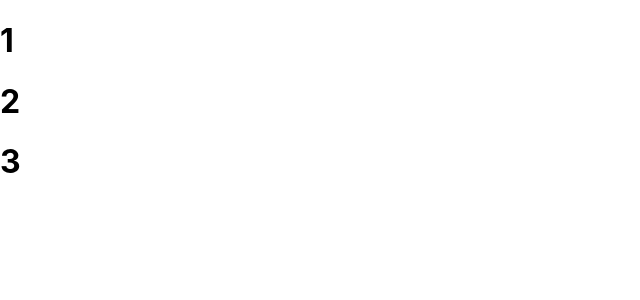
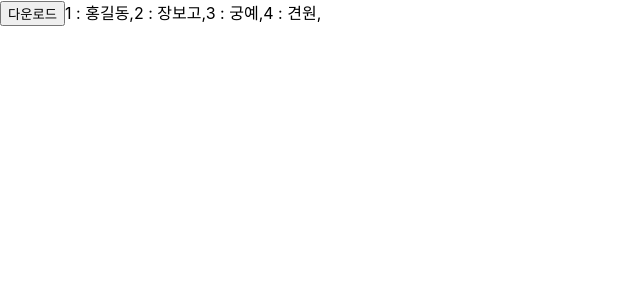
Before and after one commit to DuhanMo/react-study, a React (Create React App) app in the folder my-app/: page / in a window 1280 px wide. Shown: the top 300 px of the page, without its empty margins (0-640 px from the left). Built offline with nearby package versions, Linux system fonts and the light colour scheme.

Commit message:
useState

```diff
--- a/my-app/src/App.js
+++ b/my-app/src/App.js
@@ -1,6 +1,8 @@
 import logo from './logo.svg';
 import './App.css';
 import reactDom from 'react-dom';
+import { useState } from 'react';
+import Sub from './Sub';
 
 // 0. React 엔진 - 데이터 변경감지해서 UI 그려주는 엔진
 // 1. 실행과정 (index.html) -SPA
@@ -30,16 +32,58 @@ import reactDom from 'react-dom';
 //   );
 // }
 
+// function App() {
+//   let list = [1, 2, 3];
+
+//   // let number = 1; // 상태변수 , 상태값은 아님
+//   // 상태값으로 만든 후 리액트엔진이 관리하게 하려면
+//   const [number, setNumber] = useState(1); // React안에 hooks 라이브러리를 쓴 것. 상태값이 됨. UI와 동기화가 되어있음
+//   const add = () => {
+//     // number++ 사용불가 , setNumber로만 number변수 제어 가능
+//     setNumber(number + 1); // React한테 'number값 변경할게' 라고 요청하는 것.
+//     console.log('add', number);
+//   };
+//   const init = () => {
+//     setNumber(0);
+//     console.log('init', number);
+//   };
+//   // 랜더링 시점 = 상태값 변경될 때
+//   return (
+//     <div>
+//       <h1>숫자: {number}</h1>
+//       {/* 함수를 넣을때는 바인딩만 한다 ( ()를 넣으면 안됨 ) */}
+//       <button onClick={add}>더하기</button>
+//       <Sub />
+//       <br></br>
+//       <button onClick={init}>초기화</button>
+//     </div>
+//   );
+// }
+
+// 문제
 function App() {
-  let list = [1, 2, 3];
-
+  console.log('App 실행됨');
+  // 다운로드 받음
+  let sample = [
+    { id: 1, name: '홍길동' },
+    { id: 2, name: '장보고' },
+    { id: 3, name: '궁예' },
+    { id: 4, name: '견원' },
+  ];
+  const [users, setUsers] = useState(sample); // 레퍼런스 변경되야 동작!
+  const download = () => {
+    sample.push({ id: 5, name: '조자룡' });
+    console.log(sample);
+    setUsers([...sample]);
+  };
   return (
     <div>
-      <div>
-        {list.map((n) => (
-          <h1>{n}</h1>
-        ))}
-      </div>
+      <button onClick={download}>다운로드</button>
+      {users.map((u) => (
+        <l1>
+          {u.id} : {u.name},
+        </l1>
+      ))}
     </div>
   );
 }
--- /dev/null
+++ b/my-app/src/Sub.js
@@ -0,0 +1,12 @@
+import React from 'react';
+
+const Sub = () => {
+  // 함수 제공 !
+  return (
+    <div>
+      <h1>Sub입니다.</h1>
+    </div>
+  );
+};
+
+export default Sub;
--- a/my-app/src/index.js
+++ b/my-app/src/index.js
@@ -8,7 +8,7 @@ ReactDOM.render(
   <React.StrictMode>
     <App />
   </React.StrictMode>,
-  document.getElementById('root')
+  document.getElementById('root'),
 );
 
 // If you want to start measuring performance in your app, pass a function
```
